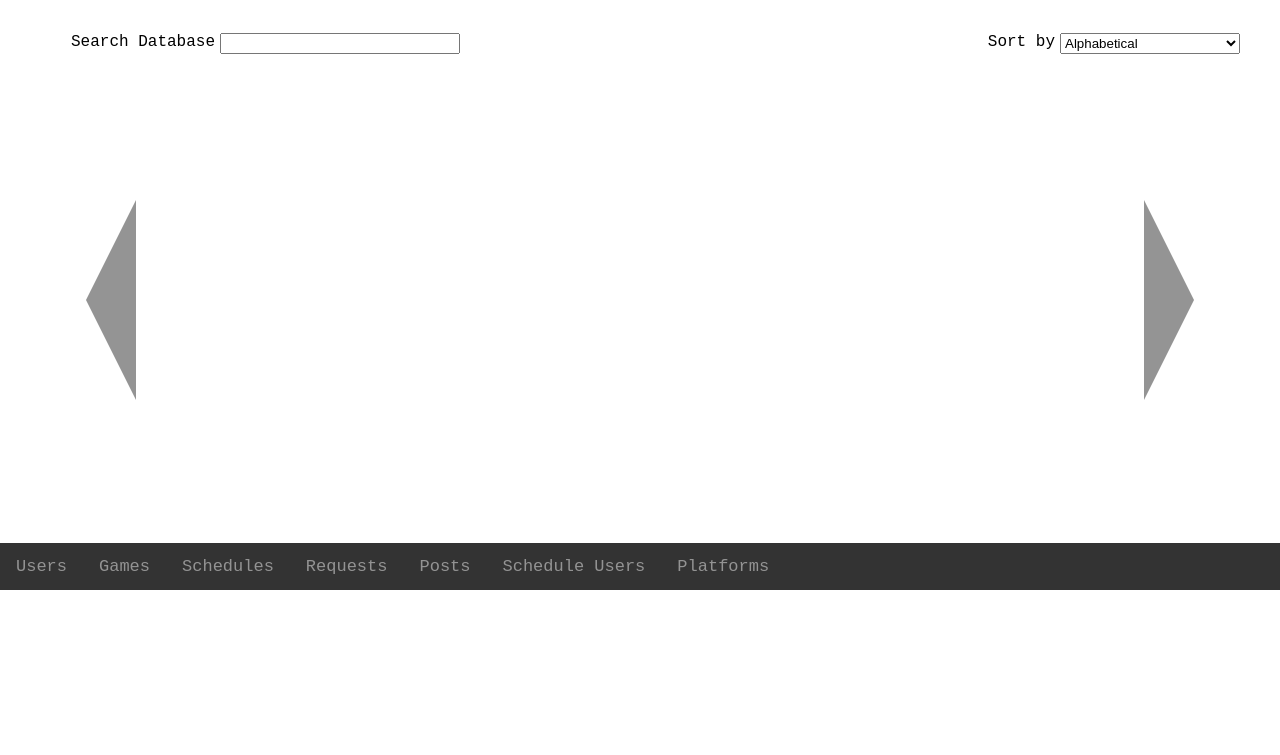
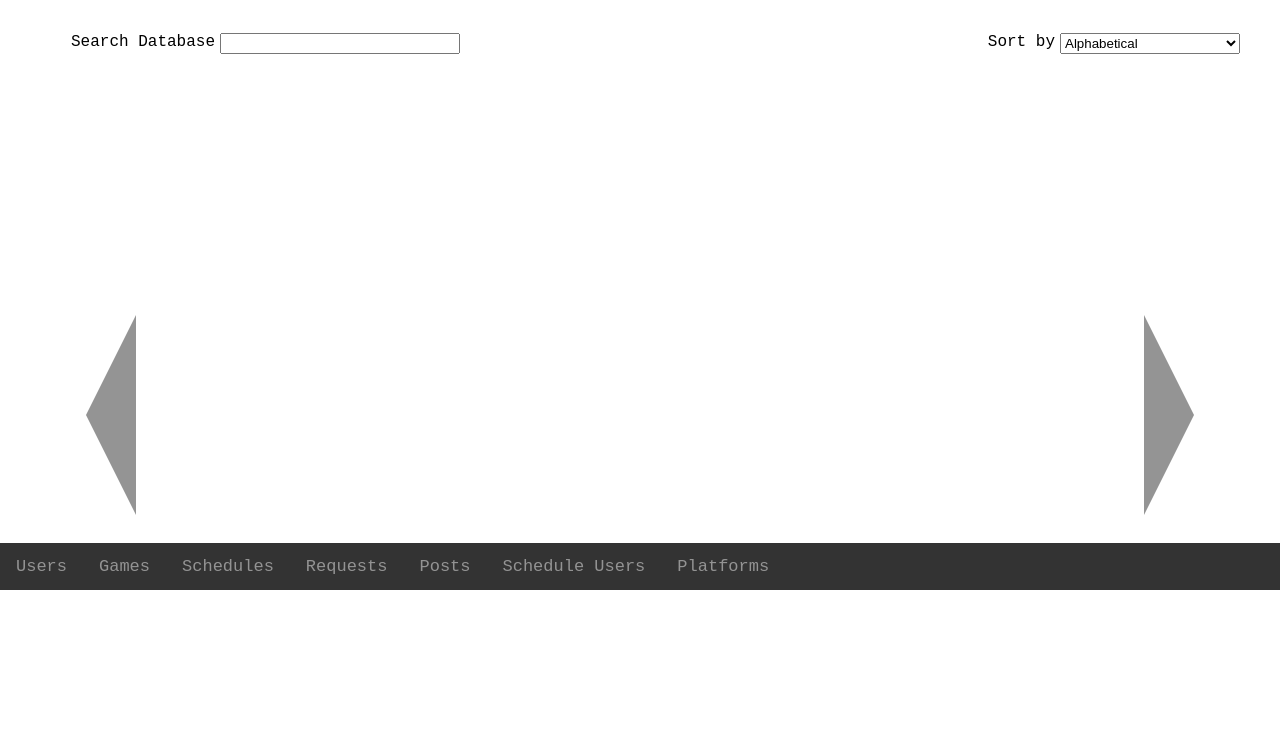
Before and after one commit to erinnaw/Game-Session-Maker, a Flask app: page / in a window 1280 px wide; the page is wider, and only the part inside the window is pictured. Shown: the part 210-965 px from the top of that part. Run offline with Flask 2, Linux system fonts and the light colour scheme; data that the repository does not hold is empty; some libraries are stand-ins or nearby versions.

Commit message:
fixed some bugs

```diff
--- a/server.py
+++ b/server.py
@@ -88,7 +88,7 @@ def get_game_info():
     #fields2 = "fields alpha_channel,animated,checksum,game,height,image_id,url,width;"
     #artwork = requests.post("https://api.igdb.com/v4/game_modes", headers=igdb_header, data=fields2)
     #print(artwork.json())
-
+    # ----------------------------------------------------------------------------------------------------------->>
     # Giantbomb call code
     # Documentation: https://www.giantbomb.com/api/documentation/#toc-0-17
     # Pybomb: https://pybomb.readthedocs.io/_/downloads/en/stable/pdf/
@@ -114,7 +114,7 @@ def get_game_info():
 
 @app.route("/seed-games")
 def seed_games(game_name):
-    """Add artwork to all games in the db."""
+    """Seed games into db."""
 
     #fields2 = "fields name, artworks.url;"
     #search = " search \""+game_name+"\";"
@@ -856,12 +856,13 @@ def create_schedule_by_search_game():
     date = request.form.get("date")
     time = request.form.get("time")
     timezone = request.form.get("timezone")
-    platform = request.form.get("platform")
+    platform_name = request.form.get("platform")
     description = request.form.get("description")
     max_user = request.form.get("max_user")
     max_team = request.form.get("max_team")
-    platforms = request.form.get("platforms")
-    print(platforms)
+    platforms_query = request.form.get("platforms")
+    platforms = platforms_query.split('+')
+
     schedule_id = 0
     if max_team == "":
         max_team = 0
@@ -877,7 +878,7 @@ def create_schedule_by_search_game():
             for p in platforms:
                 crud.add_platform(game.game_id, p)
 
-            platform = crud.get_platform_by_name(platform)
+            platform = crud.get_platform_by_name(platform_name)
             game_id = game.game_id
             schedule = crud.add_schedule(session["user"],
                                         game_id,
--- a/static/css/style.css
+++ b/static/css/style.css
@@ -874,9 +874,9 @@ body, html {
     border-top: 100px solid transparent;
     border-bottom: 100px solid transparent;
     border-left: 50px solid rgb(148, 148, 148);
-    top: 35%;
+    top: 50%;
     left: 92%;
-    transform: translateY(-35%);
+    transform: translateY(-50%);
     cursor: pointer;
 }
 
@@ -893,9 +893,9 @@ body, html {
     border-top: 100px solid transparent;
     border-bottom: 100px solid transparent;
     border-right: 50px solid rgb(148, 148, 148);
-    top: 35%;
+    top: 50%;
     right: 92%;
-    transform: translateY(-35%);
+    transform: translateY(-50%);
     cursor: pointer;
 }
 
--- a/static/js/homepage.js
+++ b/static/js/homepage.js
@@ -1081,6 +1081,8 @@ function createSchedule_by_game_name(game_name, image_path, icon_path, descripti
         }
         else {
 
+            let platforms_query = '&platforms=';
+
             $('#homepage-display').html("<div class=\"subheader\" id=\"subheader\">Create a Schedule</div>");
             $('#homepage-display').append(`<div class=\"grid-display-game\" id=\"display-game\"></div>`);
             $('#display-game').append(`<img class=\"display-game-icon\" src=\"${image_path}\"></img>`);
@@ -1108,6 +1110,7 @@ function createSchedule_by_game_name(game_name, image_path, icon_path, descripti
             for (const platform of platforms) {
 
                 $('#platform').append(`<option value=\"${platform}\">${platform.charAt(0).toUpperCase() + platform.slice(1)}</option>`);
+                platforms_query += `${platform}+`;
             }
 
             $('#create-schedule-form').append("<Label for=\"max_user\">Max Users*</Label>" +
@@ -1125,8 +1128,8 @@ function createSchedule_by_game_name(game_name, image_path, icon_path, descripti
 
             $('#schedule-form').on('submit', (evt) => {
 
-                const formData = $('#schedule-form').serialize() + JSON.stringify(platforms);
                 evt.preventDefault();
+                const formData = $('#schedule-form').serialize() + platforms_query;
 
                 $.post('/create-schedule-by-search-game', formData, (data) => {
 
@@ -1186,6 +1189,7 @@ function onKeyUp_searchGames() {
 function search_games() {
 
     const searchData = $('#search-game').val();
+    loading_screen();
 
     $.get('/game-info.json', { 'search': searchData }, (results_json) => {
 
@@ -1194,6 +1198,7 @@ function search_games() {
 
         $('#homepage-display').html(`<div class=\"display-search-text\" id=\"display-search-text\">Showing ${results.num_page_results} out of ${results.num_total_results} results:</div>`);
         $('#homepage-display').append("<div class=\"grid-display-search-results\" id=\"display-search-results\"></div>");
+        $('#homepage-display').append("<div class=\"page-num\" id=\"display-page-num-search-results\">123</div>");
 
         for (let i = 0; i < results.length; i++) {
 
@@ -1251,7 +1256,7 @@ function search_games() {
                     else {
 
                         loading_screen();
-                        console.log(evt.target.id.slice(25))
+
                         $.get('/get-game-info-GB', {"game_id": evt.target.id.slice(25)}, (res) => {
 
                             createSchedule_by_game_name(results[i].name, res.super_url, res.icon_url, res.deck, res.platforms, res.site_detail_url);
@@ -1259,8 +1264,18 @@ function search_games() {
                     }
                 });
             });
+        }
 
-        }
+        //generate paginatiom
+
+
+
+
+
+
+
+
+
     });
 }
 
```
